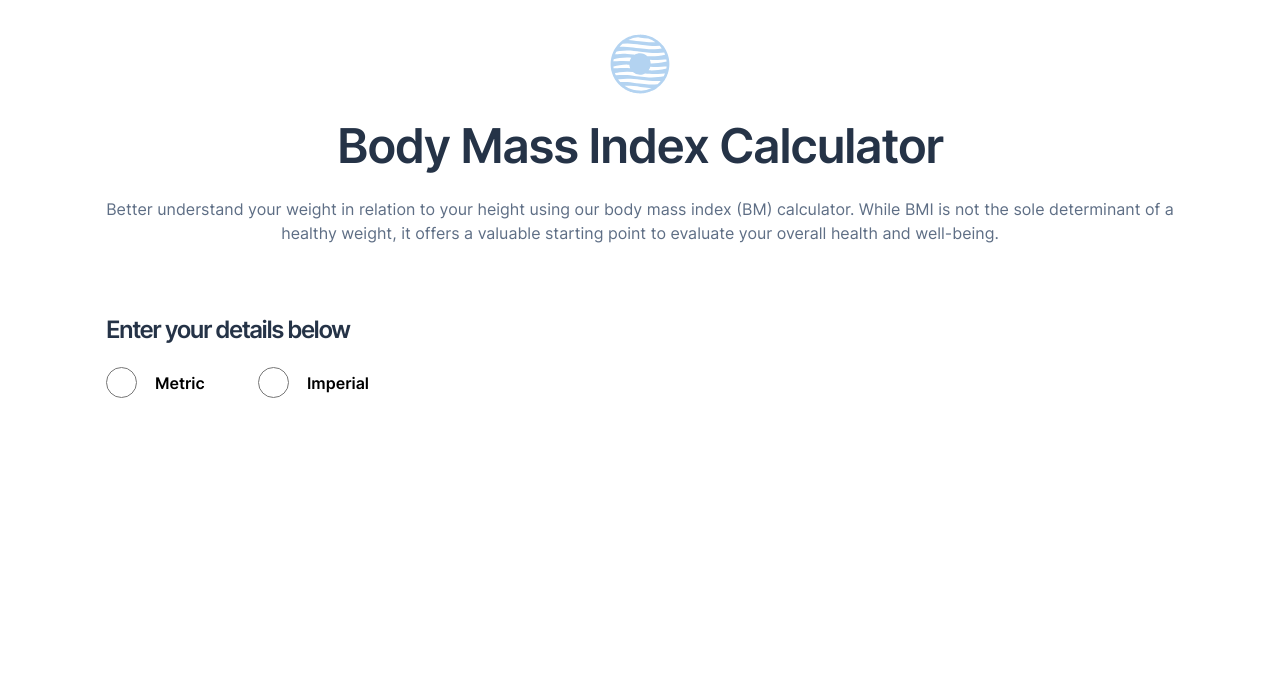
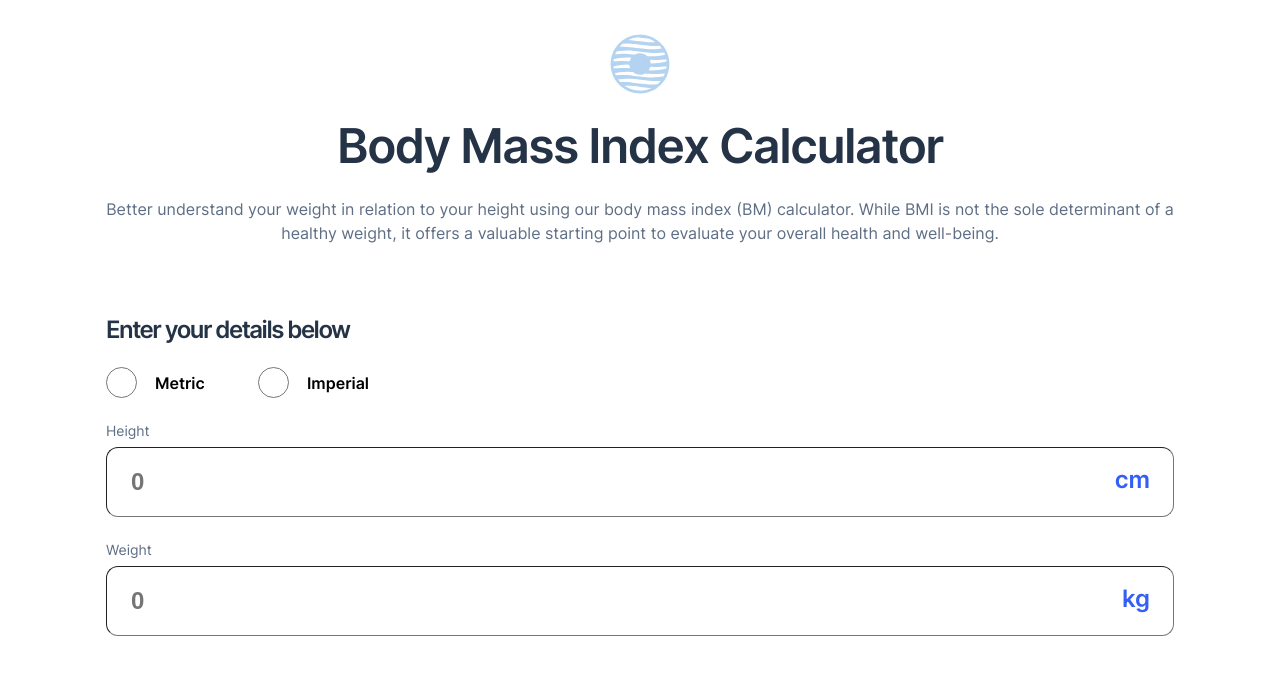
Before and after one commit to erikenascimento/bmi_calculator, a Next.js app: page / in a window 1280 px wide. Shown: the top 674 px of the page. Built offline with nearby package versions, Linux system fonts and the light colour scheme.

Commit message:
Organizing the styling for the inputs and adding labels

```diff
--- a/src/components/CalculatorBox/CalculatorBox.module.scss
+++ b/src/components/CalculatorBox/CalculatorBox.module.scss
@@ -37,4 +37,16 @@
             }
         }
     }
+
+    &__inputDiv {
+        // Flex
+        display: flex;
+        flex-direction: column;
+        row-gap: 8px;
+
+        &__label {
+            color: #5e6e85;
+            font-size: var(--font-size-s);
+        }
+    }
 }
--- a/src/components/CalculatorBox/index.tsx
+++ b/src/components/CalculatorBox/index.tsx
@@ -4,6 +4,7 @@ import styles from "./CalculatorBox.module.scss";
 // Custom components
 import Wrapper from "../Wrapper";
 import InputRadio from "./InputRadio";
+import InputMeasure from "./InputMeasure";
 
 const CalculatorBox: React.FC = () => {
 	return (
@@ -26,6 +27,24 @@ const CalculatorBox: React.FC = () => {
 						</span>
 					</div>
 				</div>
+				<div className={styles.calculatorBox__inputDiv}>
+					<label
+						htmlFor="height"
+						className={styles.calculatorBox__inputDiv__label}
+					>
+						Height
+					</label>
+					<InputMeasure unit="cm" label="height" min={50} max={300} />
+				</div>
+				<div className={styles.calculatorBox__inputDiv}>
+					<label
+						htmlFor="weight"
+						className={styles.calculatorBox__inputDiv__label}
+					>
+						Weight
+					</label>
+					<InputMeasure unit="kg" label="weight" min={20} max={700} />
+				</div>
 			</section>
 		</Wrapper>
 	);
```
